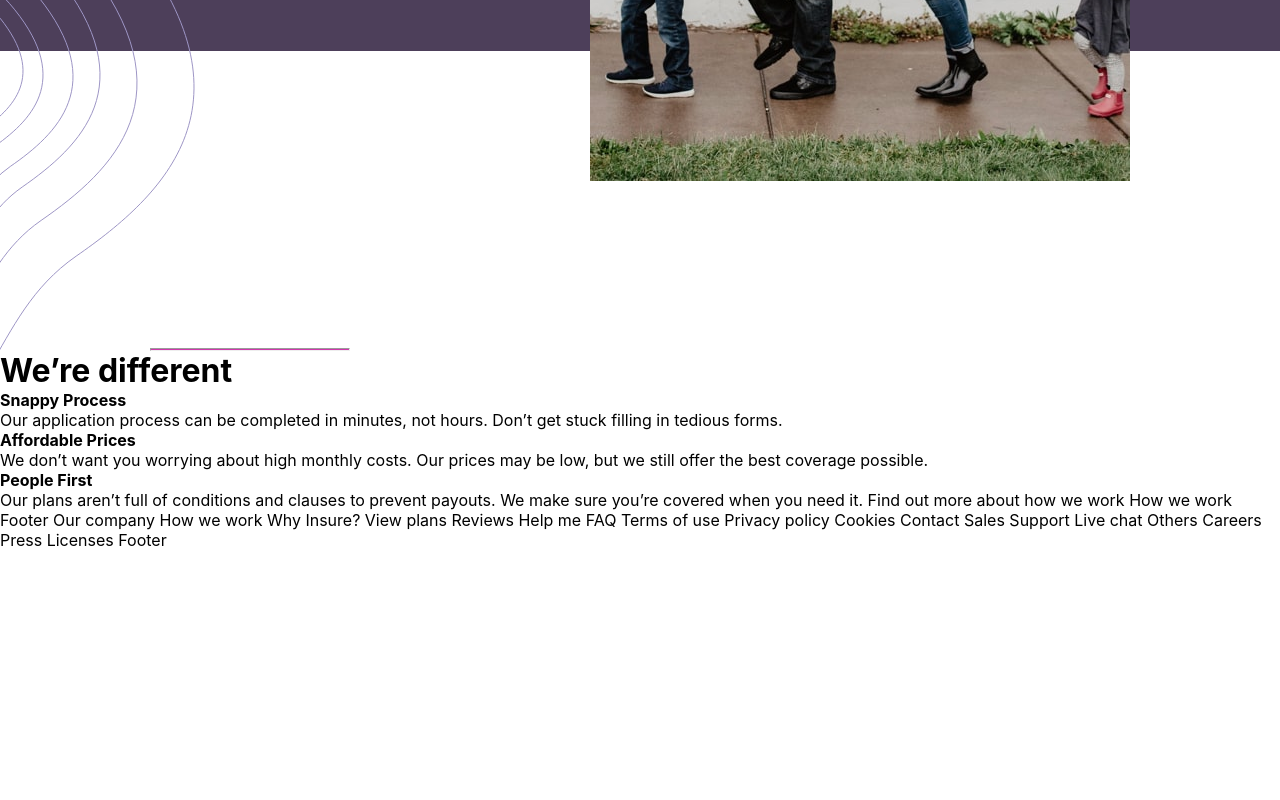
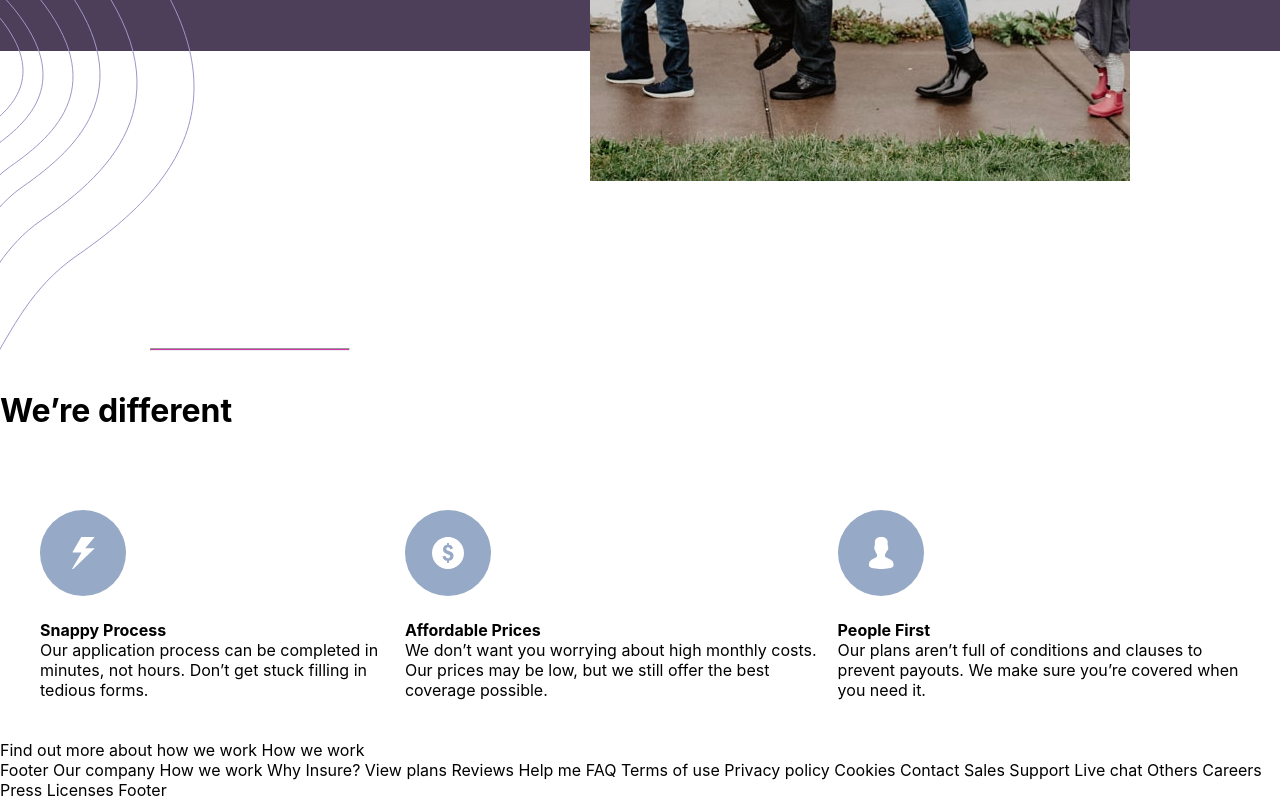
Before and after one commit to mikegv/insure-landing-page, a React (Create React App) app: page / in a window 1280 px wide. Shown: the part 729-1529 px from the top of the page. Before the commit the page ends 1279 px from the top, so only its background shows below. Built offline with nearby package versions, Linux system fonts and the light colour scheme.

Commit message:
added more to content

```diff
--- a/src/components/content/Content.css
+++ b/src/components/content/Content.css
@@ -0,0 +1,12 @@
+.content{
+    margin-top: 40px;
+}
+.cardContainer{
+    margin-top: 20px;
+    display: flex;
+    padding: 40px;
+}
+
+.card *{
+    margin-top: 20px;
+}
--- a/src/components/content/Content.js
+++ b/src/components/content/Content.js
@@ -1,33 +1,47 @@
 import React from 'react';
 import './Content.css'
-
 const Content = () => {
     return (
-        <div>
+        <div className='content'>
 
 
             <h1>We’re different</h1>
 
-<h4>Snappy Process
+            <div className='cardContainer'>
+                <div className='card'>
+                <img src={process.env.PUBLIC_URL + '/images/icon-snappy-process.svg'} alt="snappy icon" />
+
+                <h4>
+                    Snappy Process
                 </h4>
                 Our application process can be completed in minutes, not hours. Don’t get
                 stuck filling in tedious forms.
+                </div>
+                <div className='card'>
+                <img src={process.env.PUBLIC_URL + '/images/icon-affordable-prices.svg'} alt="snappy icon" />
 
-<h4>Affordable Prices
+                <h4>
+                    Affordable Prices
                 </h4>
                 We don’t want you worrying about high monthly costs. Our prices may be low,
                 but we still offer the best coverage possible.
+</div>
+<div className='card'>
+                <img src={process.env.PUBLIC_URL + '/images/icon-people-first.svg'} alt="snappy icon" />
 
-<h4>People First
+                <h4>
+                    People First
                 </h4>
                 Our plans aren’t full of conditions and clauses to prevent payouts. We make
                 sure you’re covered when you need it.
-
+                </div>
+            </div>
+            <div className='contentBanner'>
                 Find out more about how we work
 
                 How we work
 
-
+            </div>
         </div>
     );
 };
```
Lines whose indentation alone changed are shown as unchanged.
